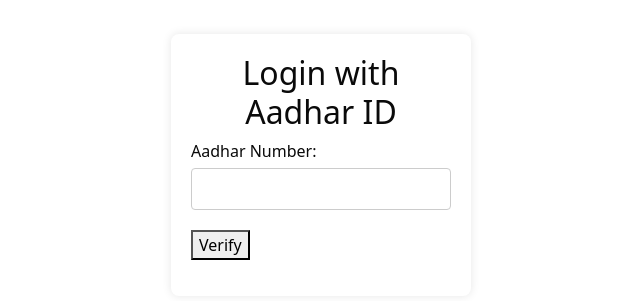
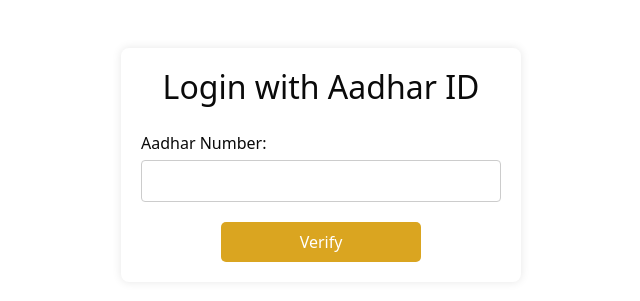
Before and after one commit to abitha0020/digital_gold_ownership, a plain HTML site: page users/user.html in a window 1280 px wide. Shown: the part 235-536 px from the top of the page, without its empty margins (319-959 px from the left). Drawn offline with nearby package versions, Linux system fonts and the light colour scheme.

Commit message:
Update user.css

```diff
--- a/users/user.css
+++ b/users/user.css
@@ -17,16 +17,19 @@ body {
     padding: 20px;
     border-radius: 8px;
     box-shadow: 0 0 10px rgba(0, 0, 0, 0.1);
-    width: 300px;
+    width: 400px;
+    height: max-content;
 }
 
 .login-container h2 {
     text-align: center;
     color: #0a0a0a;
+    margin-bottom: 25px;
 }
 
 .form-group {
     margin-bottom: 15px;
+
 }
 
 .form-group label {
@@ -72,3 +75,17 @@ body {
 #otpContainer {
     display: none;
 }
+
+#verifyContainer{
+    display: flex;
+    justify-content: center;
+    align-items: center;
+}
+#verifyContainer > button{
+    width: 200px;
+    height: 40px;
+    border-radius: 5px;
+    border: 0px;
+    background-color: goldenrod;
+    color: #ffffff;
+}
```
